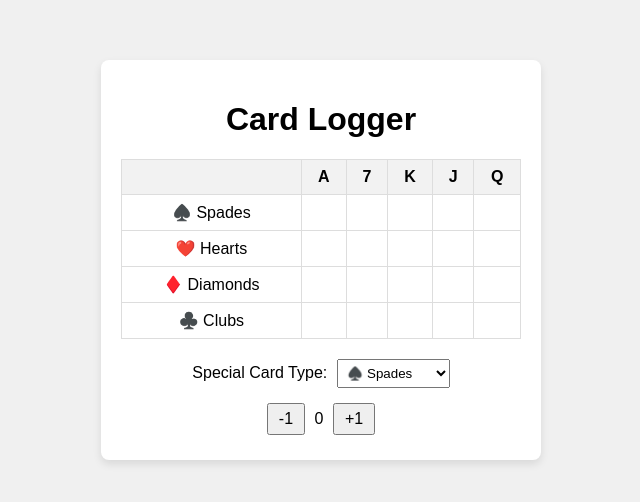
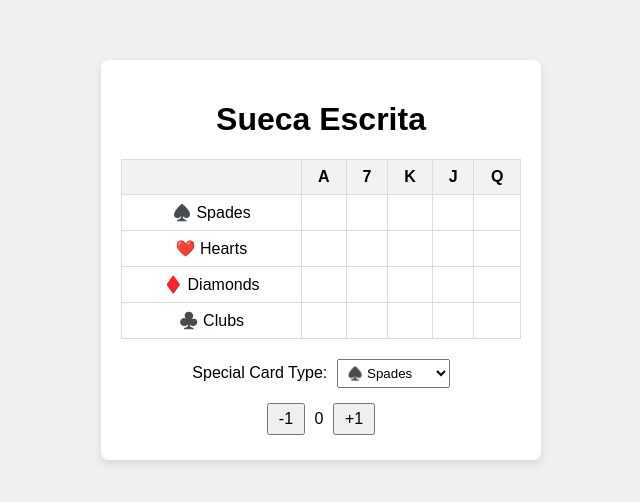
Before and after one commit to jgoncalocouto/SuecaCompanion, a plain HTML site: page index.html in a window 1280 px wide. Shown: the part 140-642 px from the top of the page, without its empty margins (319-959 px from the left). Drawn offline with Linux system fonts and the light colour scheme.

Commit message:
Update index.html

```diff
--- a/index.html
+++ b/index.html
@@ -3,12 +3,12 @@
 <head>
     <meta charset="UTF-8">
     <meta name="viewport" content="width=device-width, initial-scale=1.0">
-    <title>Card Logger</title>
+    <title>Sueca Escrita</title> <!-- Updated Title -->
     <link rel="stylesheet" href="style.css">
 </head>
 <body>
     <div class="container">
-        <h1>Card Logger</h1>
+        <h1>Sueca Escrita</h1> <!-- Updated Heading -->
 
         <!-- Card Logger Table -->
         <table id="cardTable">
```
